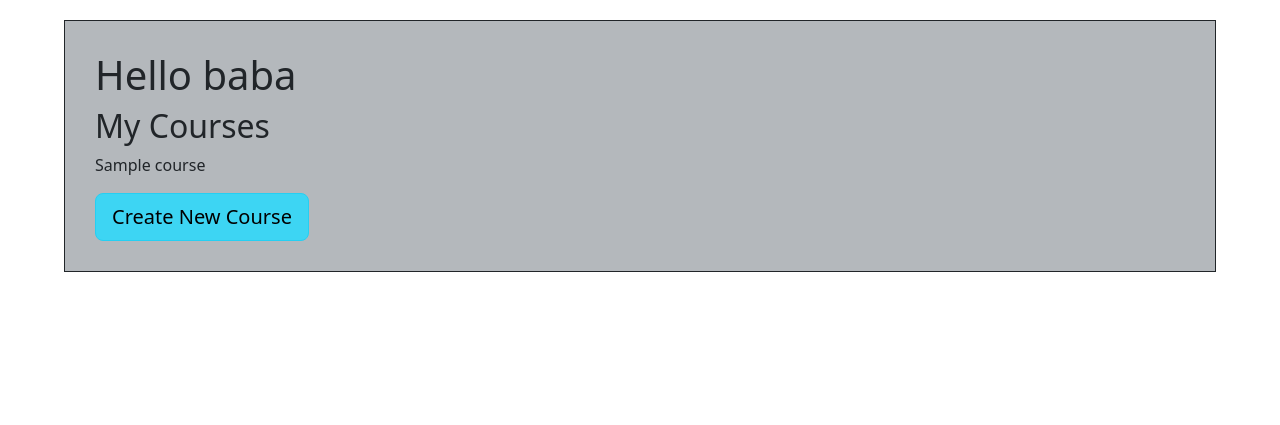
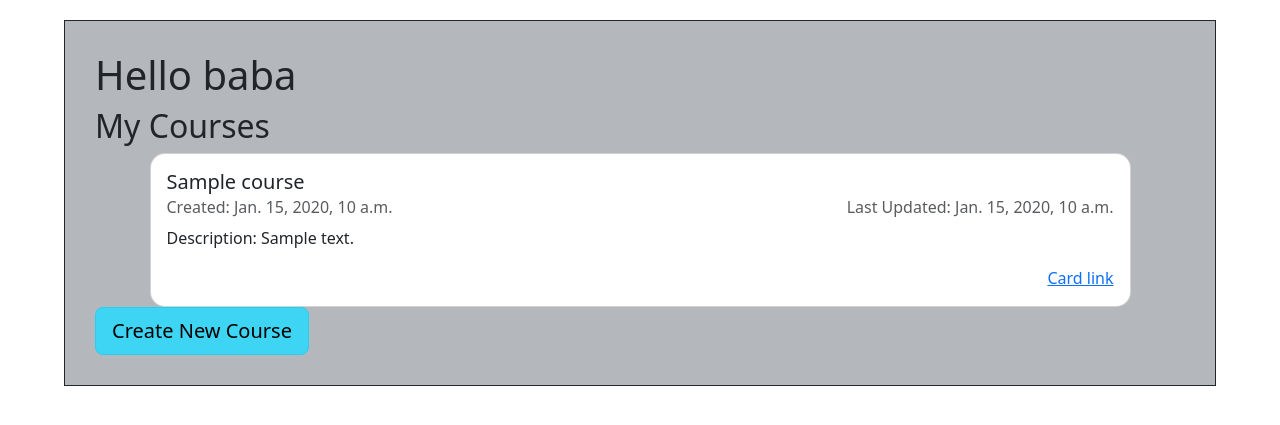
Before and after one commit to 13aba/Advanced-Web-Dev-Final, a Django app: template ephysics/webapp/templates/teacher_index.html in a window 1280 px wide. Shown: the part 62-487 px from the top of the page. Run offline with Django 4.2, Linux system fonts and the light colour scheme; a user stored in the database is signed in; tables that the repository leaves empty hold one stand-in row (values such as "Sample post"); the template is opened without the code that fills it: most values are stand-ins (such as "Sample title", 1, 10 or a date in 2020); some libraries are stand-ins or nearby versions.

Commit message:
-added style to make it courses card

```diff
--- a/ephysics/webapp/templates/teacher_index.html
+++ b/ephysics/webapp/templates/teacher_index.html
@@ -6,7 +6,24 @@
                 <h1>Hello {{user.username}} </h1>
                 <h2> My Courses </h2>
                 {% for course in courses %}
-                        <p>{{course.title}}</p>
+                        <!-- Referenced and modified from https://getbootstrap.com/docs/5.0/components/card/ !-->
+                        <div class="card " style="width: 90%;margin:auto; border-radius: 15px">
+                                <div class="card-body">
+                                <h5 class="card-title">{{course.title}}</h5>
+                                <div class="row">
+                                        <div class="col">
+                                          <!-- Left-aligned header -->
+                                          <h6 class="card-subtitle mb-2 text-muted">Created: {{course.created}}</h6>
+                                        </div>
+                                        <div class="col text-end">
+                                          <!-- Right-aligned header -->
+                                          <h6 class="card-subtitle mb-2 text-muted">Last Updated: {{course.modified}}</h6>
+                                        </div>
+                                </div>
+                                <p class="card-text">Description: {{course.description}}</p>
+                                <a href="#" class="card-link float-end">Card link</a>
+                                </div>
+                        </div>
                 {% endfor %}
                 <a class="btn btn-info btn-lg active" href="/create_course/" role="button">Create New Course</a>
         </div>
```
Also changed, not shown: ephysics/db.sqlite3, ephysics/static/main.css (line endings or trailing spaces).
